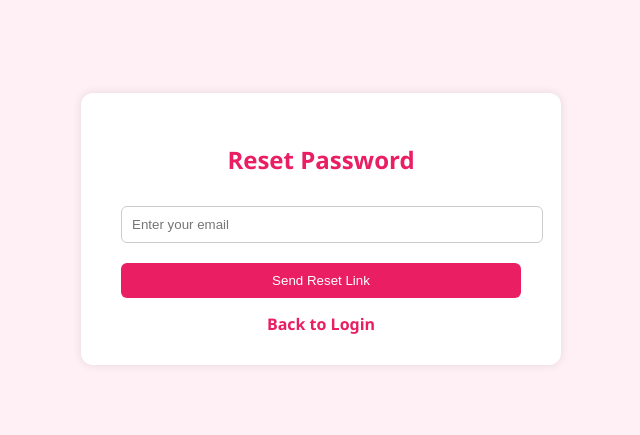
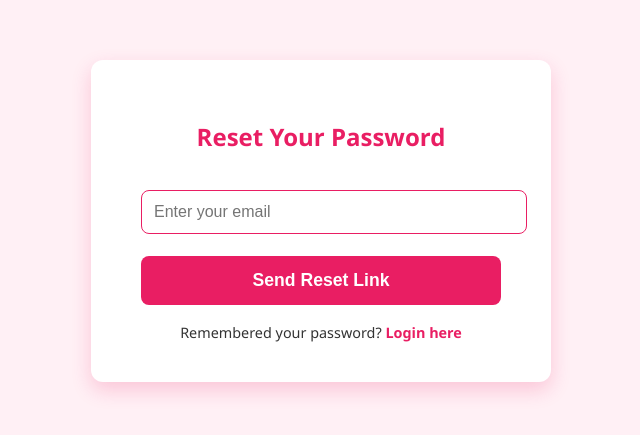
Before and after one commit to frcarnage/preetijikawebsite, a plain HTML site: page forgot-password.html in a window 1280 px wide. Shown: the part 179-614 px from the top of the page, without its empty margins (319-959 px from the left). Drawn offline with Linux system fonts and the light colour scheme.

Commit message:
Update forgot-password.html

```diff
--- a/forgot-password.html
+++ b/forgot-password.html
@@ -2,94 +2,136 @@
 <html lang="en">
 <head>
   <meta charset="UTF-8" />
-  <meta name="viewport" content="width=device-width, initial-scale=1.0"/>
+  <meta name="viewport" content="width=device-width, initial-scale=1" />
   <title>Forgot Password | Bandhan by Preeti</title>
-  <link rel="stylesheet" href="css/styles.css" />
   <style>
     body {
-      font-family: 'Segoe UI', sans-serif;
-      background-color: #fff0f5;
+      font-family: 'Segoe UI', Tahoma, Geneva, Verdana, sans-serif;
+      background: #fff0f5;
+      margin: 0;
+      padding: 0;
       display: flex;
       justify-content: center;
       align-items: center;
       height: 100vh;
+      color: #333;
     }
-
-    .forgot-container {
+    .container {
       background: white;
-      padding: 30px 40px;
+      padding: 40px 50px;
       border-radius: 12px;
-      box-shadow: 0 0 10px rgba(0,0,0,0.1);
-      width: 100%;
-      max-width: 400px;
+      box-shadow: 0 8px 20px rgba(233, 30, 99, 0.2);
+      width: 360px;
     }
-
-    .forgot-container h2 {
+    h2 {
       text-align: center;
       color: #e91e63;
-      margin-bottom: 20px;
+      margin-bottom: 25px;
     }
-
-    input {
+    form input {
       width: 100%;
-      padding: 10px;
+      padding: 12px;
+      margin: 12px 0;
+      border: 1.5px solid #e91e63;
+      border-radius: 8px;
+      font-size: 1rem;
+    }
+    form button {
+      width: 100%;
+      padding: 14px;
+      background: #e91e63;
+      border: none;
+      border-radius: 8px;
+      color: white;
+      font-size: 1.1rem;
+      font-weight: 600;
+      cursor: pointer;
+      transition: background 0.3s ease;
       margin-top: 10px;
-      border: 1px solid #ccc;
-      border-radius: 6px;
     }
-
-    button {
-      width: 100%;
-      padding: 10px;
-      margin-top: 20px;
-      background-color: #e91e63;
-      color: white;
-      border: none;
-      border-radius: 6px;
-      cursor: pointer;
+    form button:hover {
+      background: #ad1457;
     }
-
-    .back-link {
+    .login-link {
       text-align: center;
-      margin-top: 15px;
+      margin-top: 18px;
+      font-size: 0.9rem;
     }
-
-    .back-link a {
+    .login-link a {
       color: #e91e63;
       text-decoration: none;
-      font-weight: bold;
+      font-weight: 600;
+    }
+    .login-link a:hover {
+      text-decoration: underline;
+    }
+    .error {
+      color: red;
+      margin-top: 10px;
+      font-size: 0.9rem;
+      text-align: center;
+    }
+    .success {
+      color: green;
+      margin-top: 10px;
+      font-size: 0.9rem;
+      text-align: center;
     }
   </style>
 </head>
 <body>
 
-  <div class="forgot-container">
-    <h2>Reset Password</h2>
+  <div class="container">
+    <h2>Reset Your Password</h2>
     <form id="forgotForm">
       <input type="email" id="email" placeholder="Enter your email" required />
       <button type="submit">Send Reset Link</button>
     </form>
-    <div class="back-link">
-      <a href="login.html">Back to Login</a>
+    <div class="error" id="errorMsg"></div>
+    <div class="success" id="successMsg"></div>
+    <div class="login-link">
+      Remembered your password? <a href="login.html">Login here</a>
     </div>
   </div>
 
+  <!-- Firebase SDK -->
   <script src="https://www.gstatic.com/firebasejs/10.12.0/firebase-app.js"></script>
   <script src="https://www.gstatic.com/firebasejs/10.12.0/firebase-auth.js"></script>
-  <script src="js/firebase.js"></script>
+
+  <!-- Firebase config & initialization -->
   <script>
+    const firebaseConfig = {
+      apiKey: "AIzaSyDPzGXGIzSbDysU2COetHSeHTl_ZEuZx1Q",
+      authDomain: "nice-ae434.firebaseapp.com",
+      projectId: "nice-ae434",
+      storageBucket: "nice-ae434.appspot.com",
+      messagingSenderId: "880835929368",
+      appId: "1:880835929368:web:23baf239b8804f0c1a6a6d",
+      measurementId: "G-P9FQRZP2BF"
+    };
+    firebase.initializeApp(firebaseConfig);
     const auth = firebase.auth();
+  </script>
 
-    document.getElementById('forgotForm').addEventListener('submit', function(e) {
+  <!-- Forgot password logic -->
+  <script>
+    const forgotForm = document.getElementById('forgotForm');
+    const errorMsg = document.getElementById('errorMsg');
+    const successMsg = document.getElementById('successMsg');
+
+    forgotForm.addEventListener('submit', (e) => {
       e.preventDefault();
-      const email = document.getElementById('email').value;
+      errorMsg.textContent = '';
+      successMsg.textContent = '';
+
+      const email = document.getElementById('email').value.trim();
 
       auth.sendPasswordResetEmail(email)
         .then(() => {
-          alert("Password reset link sent to your email.");
+          successMsg.textContent = "Password reset email sent! Check your inbox.";
         })
-        .catch((error) => {
-          alert(error.message);
+        .catch(error => {
+          errorMsg.textContent = error.message;
         });
     });
   </script>
```
